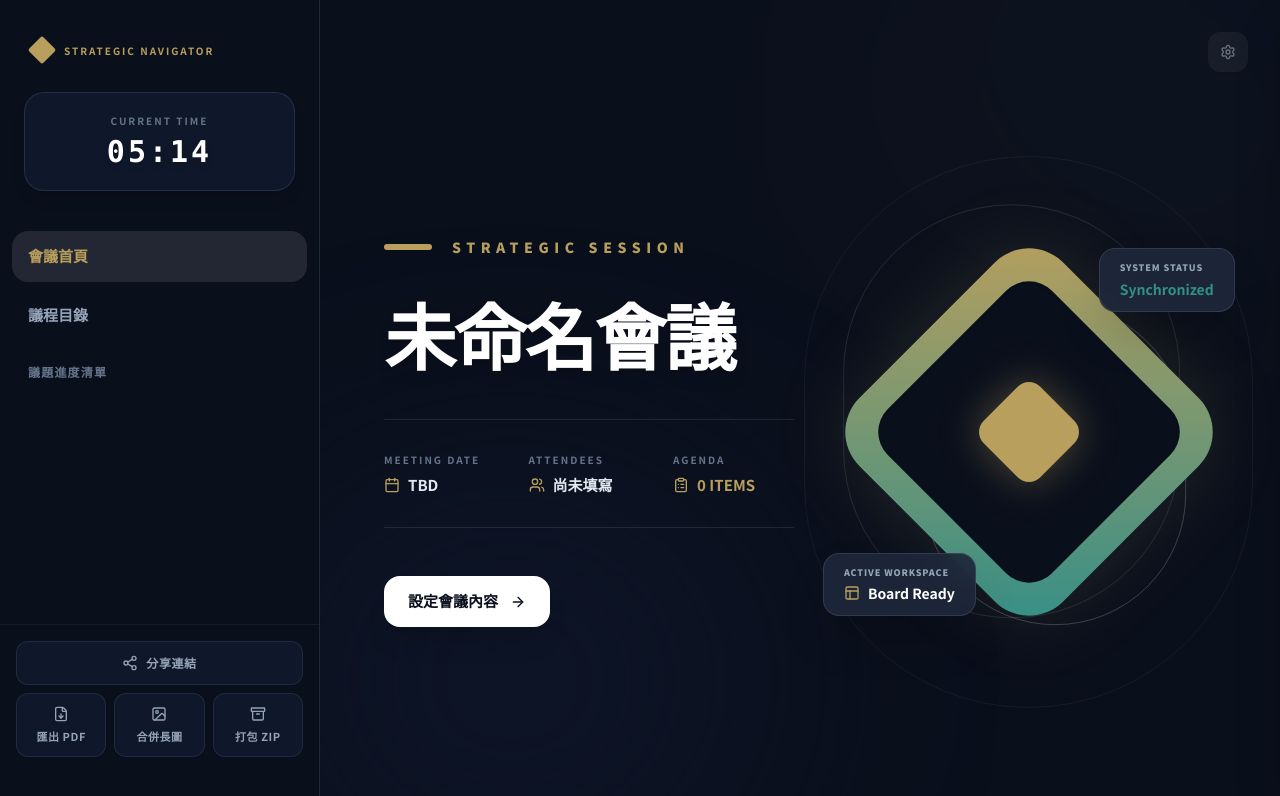
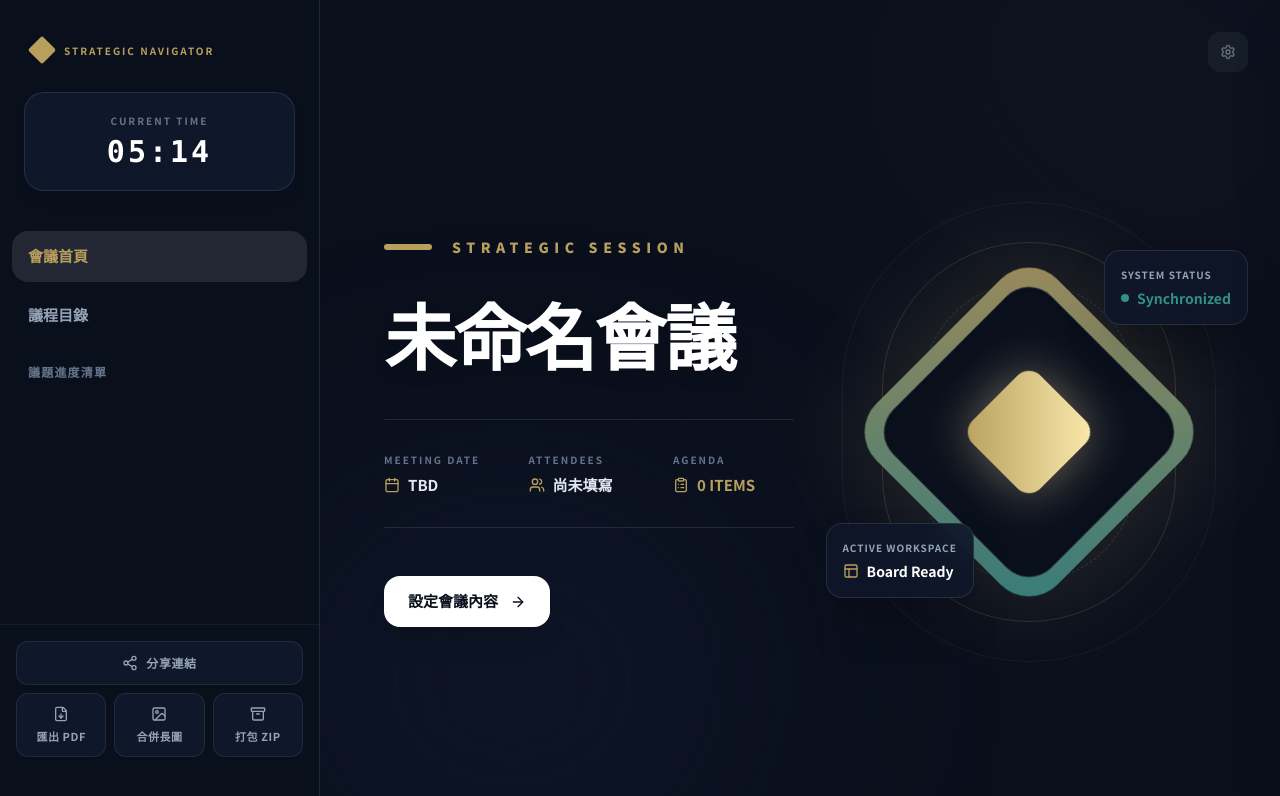
Before and after one commit to m51127x-code/meeting, a React (Vite) app: page / in a window 1280 px wide. Shown: the top 796 px of the page. Built offline with nearby package versions, Linux system fonts and the light colour scheme.

Commit message:
Update App.jsx

```diff
--- a/src/App.jsx
+++ b/src/App.jsx
@@ -775,24 +775,29 @@ const App = () => {
                   {/* 右側設計圖案 (UI 視圖版) */}
                   <div className="hidden lg:flex w-[45%] justify-center items-center pointer-events-none z-0 relative">
                     <div className="relative w-[360px] h-[360px] xl:w-[460px] xl:h-[460px] flex justify-center items-center">
-                      <div className="absolute w-[90%] h-[90%] border-[0.5px] border-white/10 rounded-full translate-x-[-5%] translate-y-[-5%]" />
-                      <div className="absolute w-[70%] h-[70%] border-[0.5px] border-white/20 rounded-full translate-x-[10%] translate-y-[10%]" />
-                      <div className="absolute w-[120%] h-[120%] border-[0.5px] border-white/5 rounded-full" />
+                      <div className="absolute inset-0 border border-white/5 rounded-full animate-[spin_60s_linear_infinite]" />
+                      <div className="absolute inset-10 border border-[#B89F5D]/20 rounded-full animate-[spin_40s_linear_infinite_reverse]" />
+                      <div className="absolute inset-20 border border-dashed border-[#338F88]/30 rounded-full animate-[spin_80s_linear_infinite]" />
 
-                      <div className="absolute top-[10%] right-[-5%] bg-[#1E293B]/90 backdrop-blur-md border border-white/10 rounded-2xl px-5 py-3 shadow-2xl z-20 flex flex-col gap-1">
-                        <span className="text-[9px] font-black text-slate-400 uppercase tracking-widest">System Status</span>
-                        <span className="text-sm font-bold text-[#338F88]">Synchronized</span>
+                      <div className="w-64 h-64 bg-gradient-to-br from-[#B89F5D]/80 to-[#338F88]/80 rounded-[40px] rotate-45 shadow-[0_0_100px_rgba(184,159,93,0.2)] backdrop-blur-3xl flex items-center justify-center relative overflow-hidden group">
+                        <div className="absolute inset-0 bg-white/5 group-hover:bg-white/10 transition-colors" />
+                        <div className="w-56 h-56 bg-[#0A0F1C] rounded-[32px] flex items-center justify-center border border-white/10 shadow-inner relative overflow-hidden">
+                          <div className="w-24 h-24 bg-gradient-to-tr from-[#B89F5D] to-[#FCEBAF] rounded-2xl shadow-[0_0_50px_rgba(252,235,175,0.4)] animate-pulse" />
+                        </div>
                       </div>
 
-                      <div className="absolute bottom-[10%] left-[-5%] bg-[#1E293B]/90 backdrop-blur-md border border-white/10 rounded-2xl px-5 py-3 shadow-2xl z-20 flex flex-col gap-1">
-                        <span className="text-[9px] font-black text-slate-400 uppercase tracking-widest">Active Workspace</span>
-                        <span className="text-sm font-bold text-white flex items-center gap-2"><Layout className="w-4 h-4 text-[#B89F5D]" /> Board Ready</span>
+                      <div className="absolute top-12 right-0 bg-[#0F172A]/90 backdrop-blur-md border border-white/10 rounded-2xl p-4 shadow-2xl transform translate-x-8 hover:-translate-y-1 transition-transform">
+                        <span className="text-[10px] text-slate-400 font-bold tracking-widest uppercase block mb-1.5">System Status</span>
+                        <span className="text-sm font-bold text-[#338F88] flex items-center gap-2">
+                          <div className="w-2 h-2 bg-[#338F88] rounded-full animate-ping" />{" "}Synchronized
+                        </span>
                       </div>
 
-                      <div className="w-56 h-56 xl:w-72 xl:h-72 rotate-45 rounded-[2rem] xl:rounded-[3rem] p-[20px] xl:p-[28px] bg-gradient-to-br from-[#B89F5D] to-[#338F88] shadow-[0_0_80px_rgba(184,159,93,0.15)] flex items-center justify-center relative overflow-hidden group">
-                        <div className="w-full h-full bg-[#0A0F1C] rounded-[1.2rem] xl:rounded-[2rem] flex items-center justify-center shadow-inner relative overflow-hidden">
-                          <div className="w-16 h-16 xl:w-20 xl:h-20 bg-[#B89F5D] rounded-xl xl:rounded-2xl shadow-[0_0_40px_rgba(184,159,93,0.4)]" />
-                        </div>
+                      <div className="absolute bottom-16 left-0 bg-[#0F172A]/90 backdrop-blur-md border border-white/10 rounded-2xl p-4 shadow-2xl transform -translate-x-4 hover:-translate-y-1 transition-transform">
+                        <span className="text-[10px] text-slate-400 font-bold tracking-widest uppercase block mb-1.5">Active Workspace</span>
+                        <span className="text-sm font-bold text-white flex items-center gap-2">
+                          <Layout className="w-4 h-4 text-[#B89F5D]" /> Board Ready
+                        </span>
                       </div>
                     </div>
                   </div>
```
